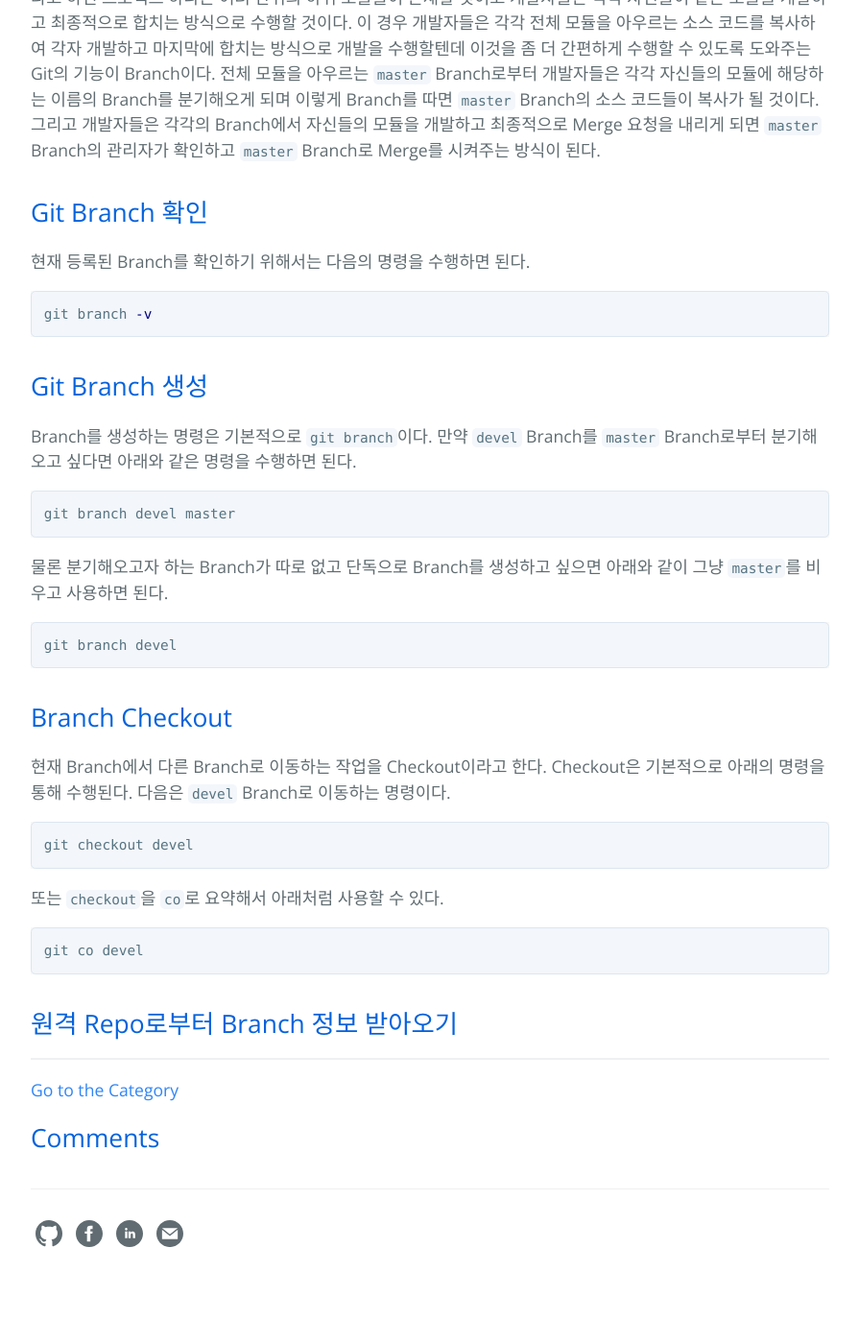
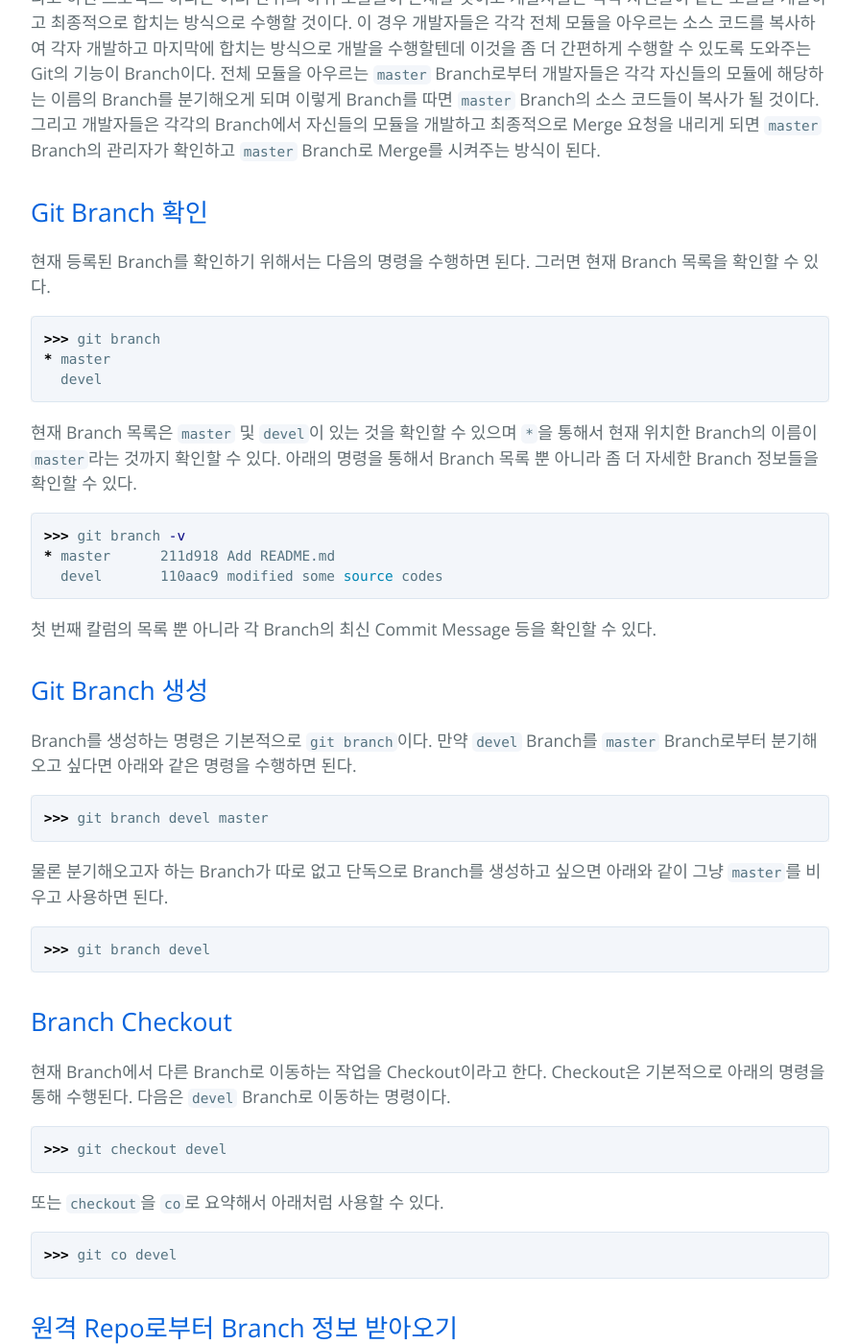
Before and after one commit to hcnoh/hcnoh.github.io, a Jekyll site: the page built from _posts/2019-01-12-git-branch.md, in a window 1280 px wide and 1400 px high, scrolled down 929 px. Shown: the whole window at 96% size, without its empty margins (192-1087 px from the left). Built offline with Jekyll 4.4.1, drawn with Linux system fonts in a browser that asks for light colours; comment, search, counter and statistics services are not loaded; before the commit the page ends 2282 px from its top, so only the background shows below that.

Commit message:
Update 2019-01-12-git-branch.md

````diff
--- a/_posts/2019-01-12-git-branch.md
+++ b/_posts/2019-01-12-git-branch.md
@@ -25,36 +25,47 @@
 그렇다면 Branch가 필요한 이유는 무엇일까? 보통 Git을 통해서 여러 개발자들이 협업을 통해서 프로젝트를 수행한다고 하면 프로젝트 하나는 여러 단위의 하위 모듈들이 존재할 것이고 개발자들은 각각 자신들이 맡은 모듈을 개발하고 최종적으로 합치는 방식으로 수행할 것이다. 이 경우 개발자들은 각각 전체 모듈을 아우르는 소스 코드를 복사하여 각자 개발하고 마지막에 합치는 방식으로 개발을 수행할텐데 이것을 좀 더 간편하게 수행할 수 있도록 도와주는 Git의 기능이 Branch이다. 전체 모듈을 아우르는 `master` Branch로부터 개발자들은 각각 자신들의 모듈에 해당하는 이름의 Branch를 분기해오게 되며 이렇게 Branch를 따면 `master` Branch의 소스 코드들이 복사가 될 것이다. 그리고 개발자들은 각각의 Branch에서 자신들의 모듈을 개발하고 최종적으로 Merge 요청을 내리게 되면 `master` Branch의 관리자가 확인하고 `master` Branch로 Merge를 시켜주는 방식이 된다.
 
 ## Git Branch 확인
-현재 등록된 Branch를 확인하기 위해서는 다음의 명령을 수행하면 된다.
+현재 등록된 Branch를 확인하기 위해서는 다음의 명령을 수행하면 된다. 그러면 현재 Branch 목록을 확인할 수 있다.
 
 ```bash
-git branch -v
+>>> git branch
+* master
+  devel
 ```
+현재 Branch 목록은 `master` 및 `devel`이 있는 것을 확인할 수 있으며 `*`을 통해서 현재 위치한 Branch의 이름이 `master`라는 것까지 확인할 수 있다. 아래의 명령을 통해서 Branch 목록 뿐 아니라 좀 더 자세한 Branch 정보들을 확인할 수 있다.
+
+```bash
+>>> git branch -v
+* master      211d918 Add README.md
+  devel       110aac9 modified some source codes
+```
+
+첫 번째 칼럼의 목록 뿐 아니라 각 Branch의 최신 Commit Message 등을 확인할 수 있다.
 
 ## Git Branch 생성
 Branch를 생성하는 명령은 기본적으로 `git branch`이다. 만약 `devel` Branch를 `master` Branch로부터 분기해오고 싶다면 아래와 같은 명령을 수행하면 된다.
 
 ```bash
-git branch devel master
+>>> git branch devel master
 ```
 
 물론 분기해오고자 하는 Branch가 따로 없고 단독으로 Branch를 생성하고 싶으면 아래와 같이 그냥 `master`를 비우고 사용하면 된다.
 
 ```bash
-git branch devel
+>>> git branch devel
 ```
 
 ## Branch Checkout
 현재 Branch에서 다른 Branch로 이동하는 작업을 Checkout이라고 한다. Checkout은 기본적으로 아래의 명령을 통해 수행된다. 다음은 `devel` Branch로 이동하는 명령이다.
 
 ```bash
-git checkout devel
+>>> git checkout devel
 ```
 
 또는 `checkout`을 `co`로 요약해서 아래처럼 사용할 수 있다.
 
 ```bash
-git co devel
+>>> git co devel
 ```
 
 ## 원격 Repo로부터 Branch 정보 받아오기
````
